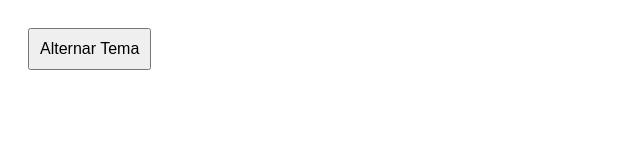
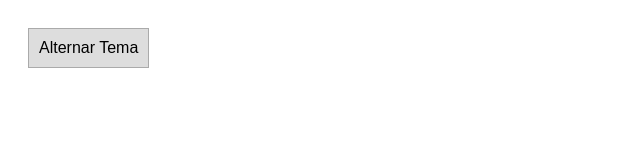
Before and after one commit to EricRochaGoncalves/DEV_Engine_JS_Biblioteca_JS, a plain HTML site: page Public codes/ToggleDarkMode.html in a window 1280 px wide. Shown: the whole page, without its empty margins (0-640 px from the left). Drawn offline with Linux system fonts and the light colour scheme.

Commit message:
Atualizar o ToggleDarkMode.html

```diff
--- a/Public codes/ToggleDarkMode.html
+++ b/Public codes/ToggleDarkMode.html
@@ -22,23 +22,31 @@
             color: #1e90ff;
         }
 
-        .dark-mode button {
+        .dark-mode .ToggleDarkButton {
             background-color: #333;
             color: white;
             border: 1px solid #555;
         }
 
-        button {
+        .ToggleDarkButton {
             padding: 10px;
             margin: 20px;
             cursor: pointer;
             font-size: 16px;
+            background-color: #ddd;
+            color: black;
+            border: 1px solid #aaa;
+            transition: background 0.3s, color 0.3s;
+        }
+
+        .ToggleDarkButton:hover {
+            background-color: #bbb;
         }
     </style>
 </head>
 <body>
 
-    <button onclick="toggleDarkMode()">Alternar Tema</button>
+    <button class="ToggleDarkButton" onclick="toggleDarkMode()">Alternar Tema</button>
 
     <script>
         function toggleDarkMode() {
```
